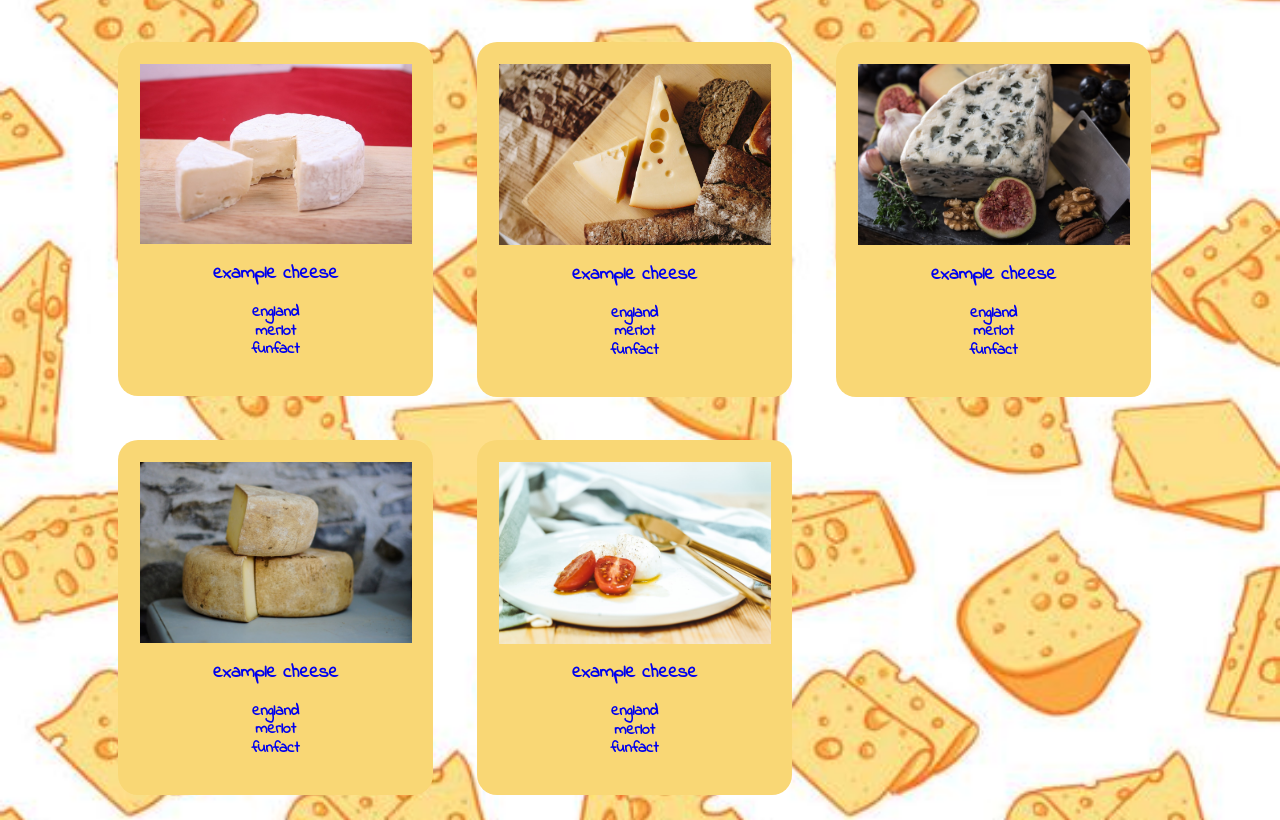
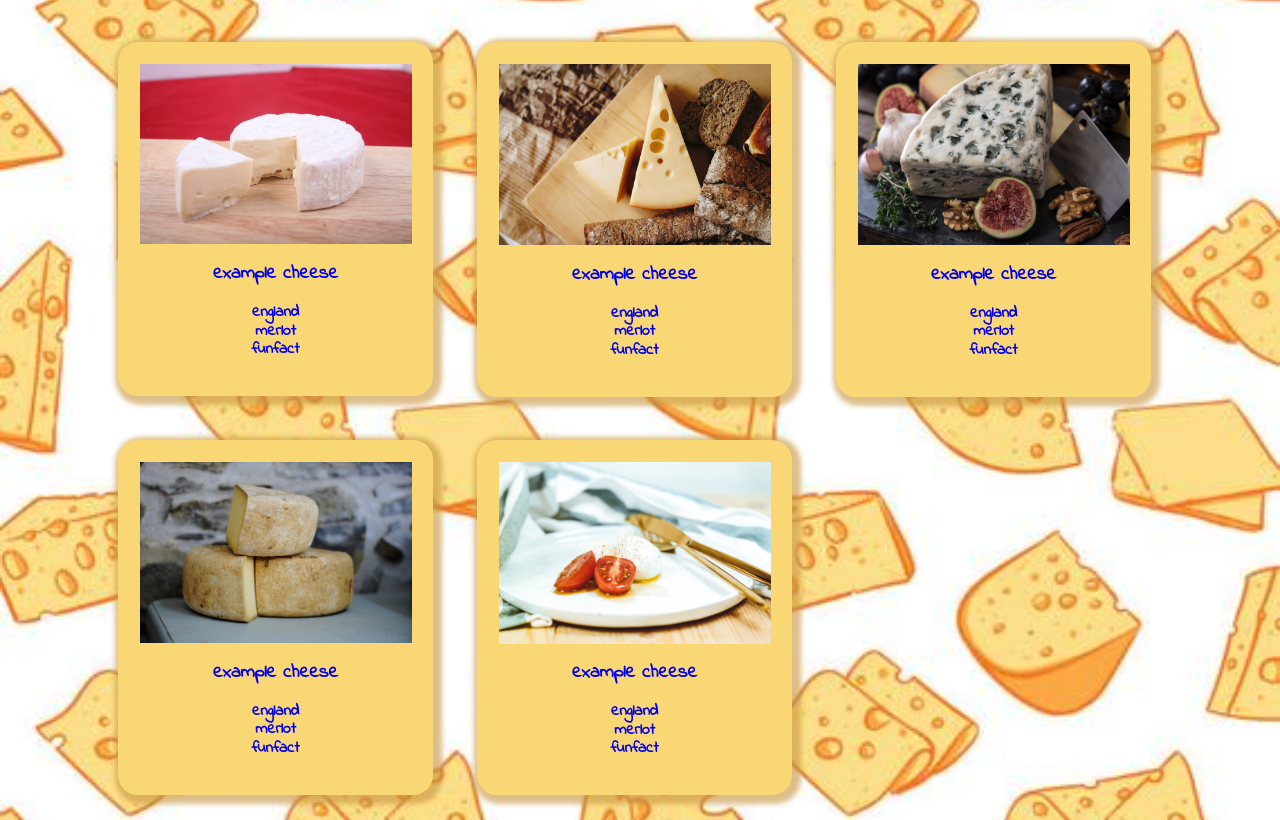
Before and after one commit to daniellaskinner/collectionApp, a PHP site: page / in a window 1280 px wide. Shown: the part 170-990 px from the top of the page. Run offline with PHP 8.4, Linux system fonts and the light colour scheme.

Commit message:
added box shadow

```diff
--- a/styles.css
+++ b/styles.css
@@ -71,10 +71,13 @@ ul, a {
     padding: 2%;
     margin: 2%;
     border-radius: 20px 20px;
+    -webkit-box-shadow: 3px 3px 5px 6px rgba(200, 149, 64, 0.6);  /* Safari 3-4, iOS 4.0.2 - 4.2, Android 2.3+ */
+    -moz-box-shadow:    3px 3px 5px 6px rgba(200, 149, 64, 0.6);  /* Firefox 3.5 - 3.6 */
+    box-shadow:         3px 3px 5px 6px rgba(200, 149, 64, 0.6);
 }
 
 .collectionItem:hover {
-    pointer: none;
+    cursor: auto;
 }
 
 .img {
```
